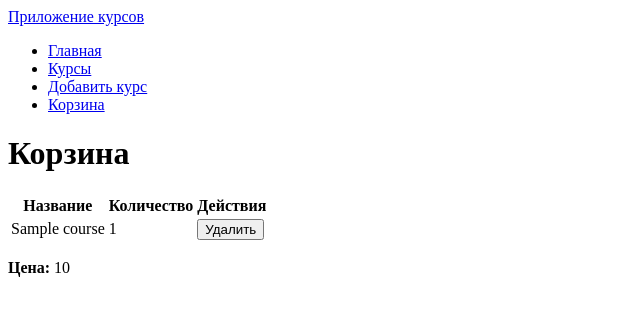
After one commit to RTimokhin/App_courses, a Node project: template views/card.hbs in a window 1280 px wide. The commit adds this page. Shown: the top 316 px of the page, without its empty margins (0-640 px from the left). Run offline with Node 20 templates, Linux system fonts and the light colour scheme; the template is opened without the code that fills it: most values are stand-ins (such as "Sample title", 1, 10 or a date in 2020); some libraries are stand-ins or nearby versions.

Commit message:
Добавил корзину

```diff
--- /dev/null
+++ b/data/card.json
@@ -0,0 +1,5 @@
+//создадим шаблон хранения данных корзины
+{
+  "courses": {},
+  "price": 0
+}
--- a/index.js
+++ b/index.js
@@ -3,6 +3,7 @@ const path = require('path'); //модуль для работы с путями
 const exphbs = require('express-handlebars'); //поключм шаблонизатор handlebars
 const homeRoutes = require('./routes/home'); //подключим роутер для главной страницы
 const addRoutes = require('./routes/add');
+const cardRoutes = require('./routes/card');
 const coursesRoutes = require('./routes/courses');
 const app = express(); //создадим объект, представляющий приложение
 //функция createApplication из файла lib/express.js является функцией, экспортируемой по умолчанию,
@@ -21,12 +22,13 @@ app.set('views', 'views'); //название папки, где будут хр
 app.use(express.static('public')); //сделаем папку public статической
 //теперь express при подгрузке страниц с адресом / обращается к папке public
 
-app.use(express.urlencoded({extended: true}))
+app.use(express.urlencoded({extended: true})); //преобразуем входящий запрос в формат JSON
 
 //регистрируем роутеры в express
 app.use('/', homeRoutes);
 app.use('/add', addRoutes);
 app.use('/courses', coursesRoutes);
+app.use('/card', cardRoutes);
 
 const PORT = process.env.PORT || 2000; //по умолчанию значение порта 2000
 
--- a/public/index.css
+++ b/public/index.css
@@ -25,3 +25,9 @@
 .course .price.big {
   font-size: 2.5rem;
 }
+
+.card-actions.actions {
+  display: flex;
+  align-items: center;
+  justify-content: space-between;
+}
--- /dev/null
+++ b/views/card.hbs
@@ -0,0 +1,29 @@
+<h1>Корзина</h1>
+
+{{#if courses.length}}
+  <table>
+    <thead>
+      <tr>
+        <th>Название</th>
+        <th>Количество</th>
+        <th>Действия</th>
+      </tr>
+    </thead>
+    <tbody>
+
+      {{#each courses}}
+      <tr>
+        <td>{{title}}</td>
+        <td>{{count}}</td>
+        <td>
+          <button class="btn btm-small">Удалить</button>
+        </td>
+      </tr>
+      {{/each}}
+    </tbody>
+  </table>
+
+  <p><strong>Цена:</strong> <span class="price">{{price}}</span></p>
+{{else}}
+  <p>Корзина пуста</p>
+{{/if}}
--- a/views/courses.hbs
+++ b/views/courses.hbs
@@ -12,9 +12,13 @@
         <span class="card-title">{{title}}</span>
         <p class="price">{{price}}</p>
       </div>
-      <div class="card-action">
+      <div class="card-action actions">
         <a href="/courses/{{id}}" target="_blank">Открыть курс</a>
         <a href="/courses/{{id}}/edit?allow=true">Редактировать</a> <!--добавляем query параметр-->
+        <form action="/card/add" method="POST"> <!--добавим форму для покупки курса-->
+          <input type="hidden" name="id" value="{{id}}"> <!--скрытое поле, содержащее идентификатор курса-->
+          <button type="submit" class="btn btn-primary">Купить</button> <!--кнопка купить курс-->
+        </form>
       </div>
     </div>
   </div>
--- /dev/null
+++ b/views/layouts/card.hbs
@@ -0,0 +1 @@
+<h1>Корзина</h1>
--- a/views/partials/navbar.hbs
+++ b/views/partials/navbar.hbs
@@ -25,6 +25,12 @@
           <li><a href="/add">Добавить курс</a></li>
         {{/if}}
 
+        {{#if isCard}}
+          <li class="active"><a href="/card">Корзина</a></li>
+        {{else}}
+          <li><a href="/card">Корзина</a></li>
+        {{/if}}
+
       </ul>
     </div>
   </nav>
```
Also changed, not shown: models/course.js (+5 -5 lines), public/card.js (added, +8 -0 lines), routes/card.js (added, +22 -0 lines), 1 other file.
